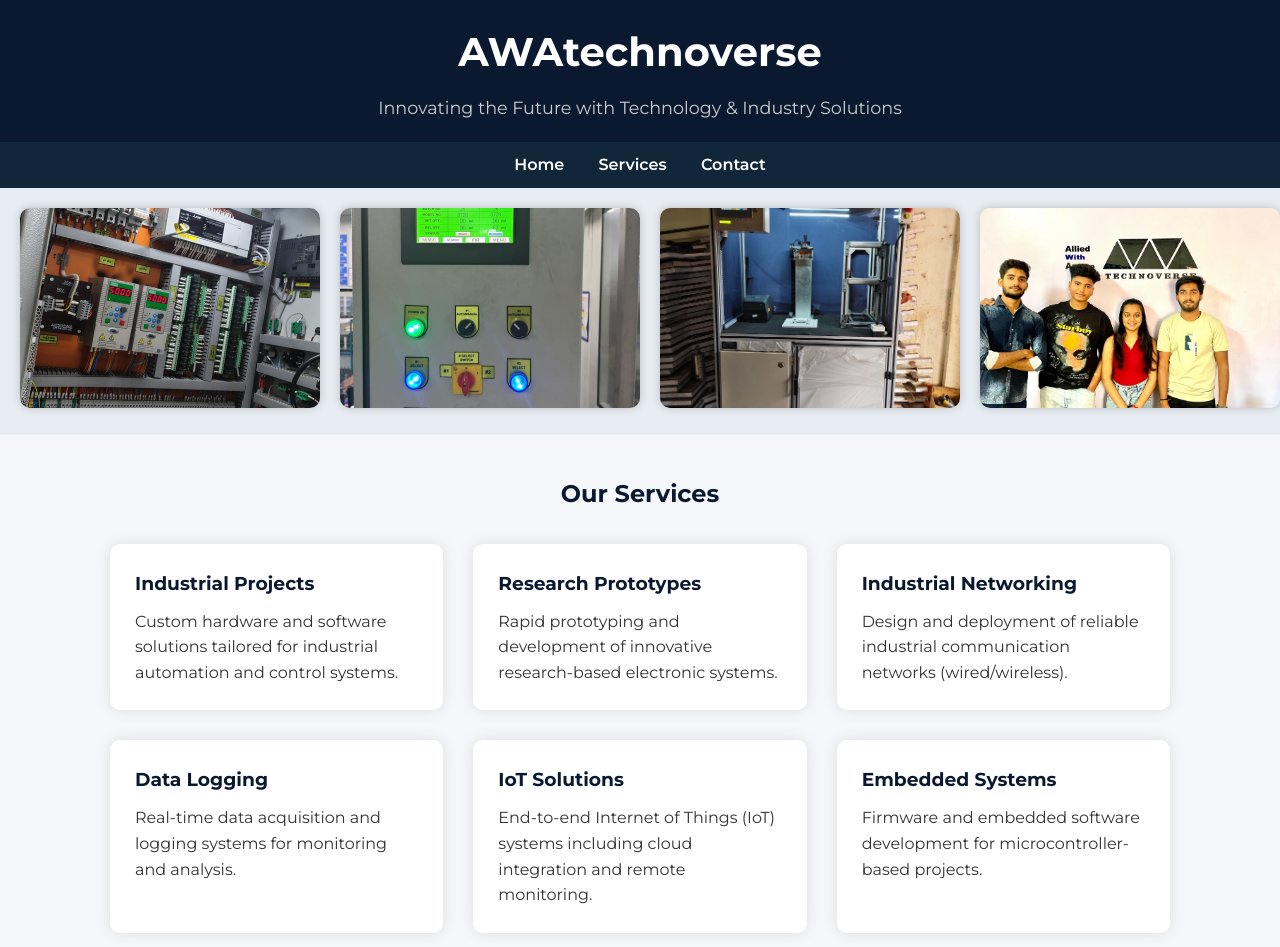
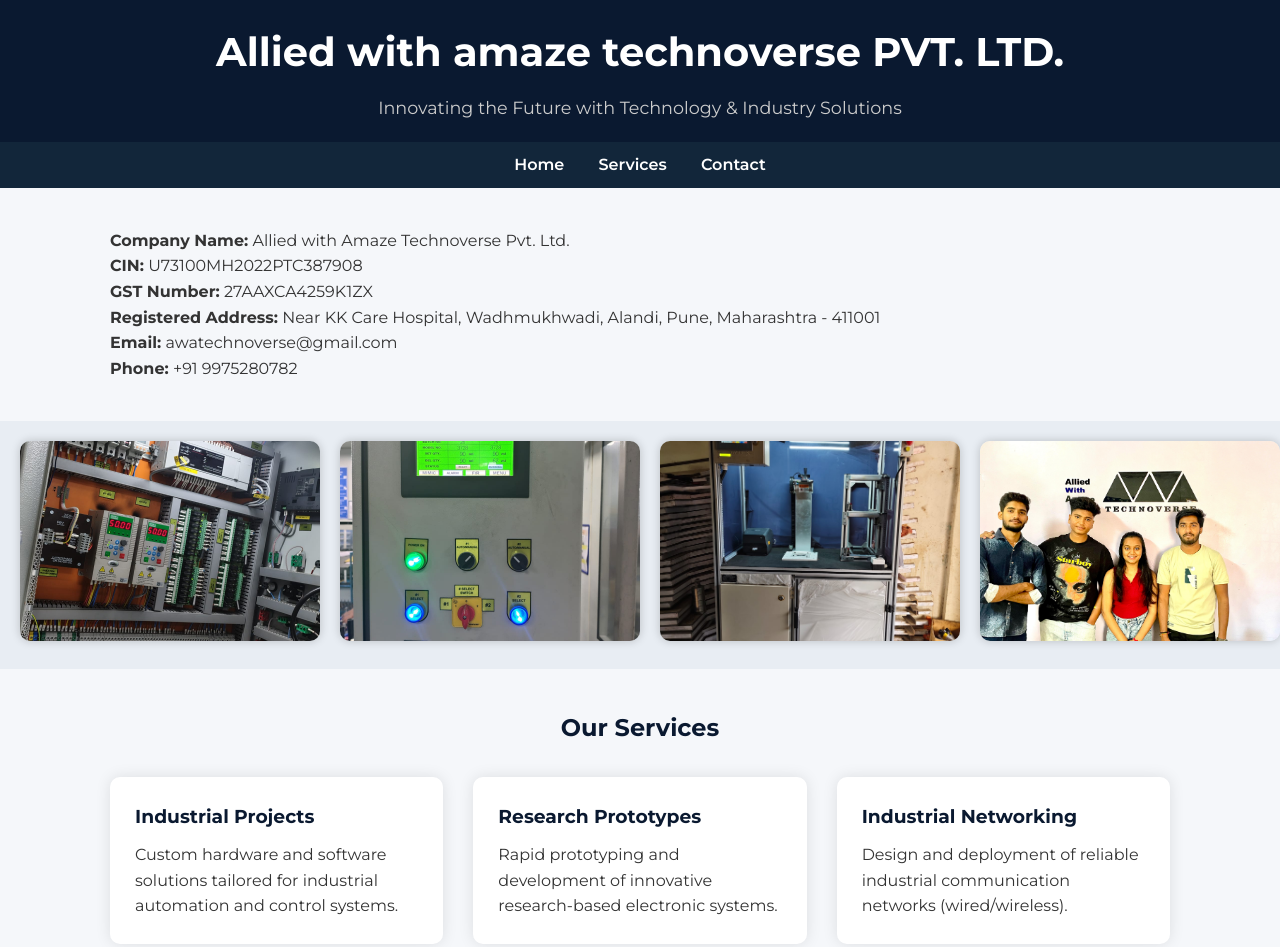
Before and after one commit to alimurtuza1222/AWA, a plain HTML site: page index.html in a window 1280 px wide. Shown: the top 947 px of the page. Drawn offline with Linux system fonts and the light colour scheme.

Commit message:
Update index.html

```diff
--- a/index.html
+++ b/index.html
@@ -1,8 +1,8 @@
 <!DOCTYPE html>
 <html lang="en">
 <head>
-  <meta charset="UTF-8" />
-  <meta name="viewport" content="width=1200">
+    <meta charset="UTF-8" />
+    <meta name="viewport" content="width=1200">
   <title>AWAtechnoverse</title>
   <link rel="stylesheet" href="style.css" />
   <link href="https://fonts.googleapis.com/css2?family=Montserrat:wght@400;600;700&display=swap" rel="stylesheet">
@@ -10,7 +10,7 @@
 <body>
 
   <header>
-    <h1>AWAtechnoverse</h1>
+    <h1>Allied with amaze technoverse PVT. LTD.</h1>
     <p>Innovating the Future with Technology & Industry Solutions</p>
   </header>
 
@@ -19,7 +19,16 @@
     <a href="#services">Services</a>
     <a href="#contact">Contact</a>
   </nav>
-
+  <section class="company-info">
+    <div class="info-box">
+      <p><strong>Company Name:</strong> Allied with Amaze Technoverse Pvt. Ltd.</p>
+      <p><strong>CIN:</strong> U73100MH2022PTC387908</p>
+      <p><strong>GST Number:</strong> 27AAXCA4259K1ZX</p>
+      <p><strong>Registered Address:</strong> Near KK Care Hospital, Wadhmukhwadi, Alandi, Pune, Maharashtra - 411001</p>
+      <p><strong>Email:</strong> awatechnoverse@gmail.com</p>
+      <p><strong>Phone:</strong> +91 9975280782</p>
+    </div>
+  </section>
   <!-- Horizontal Image Scroll -->
   <div class="image-scroll">
     <div class="scroll-container">
```
